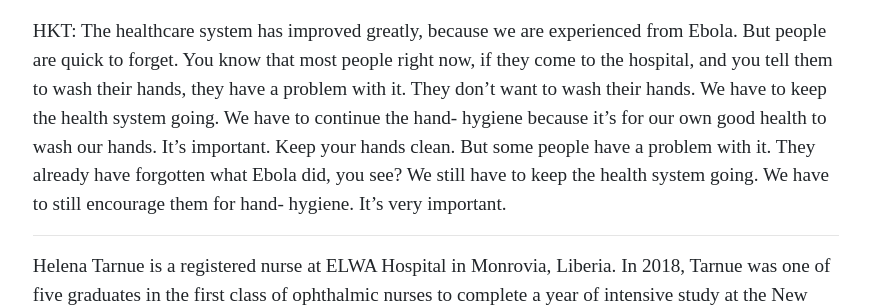
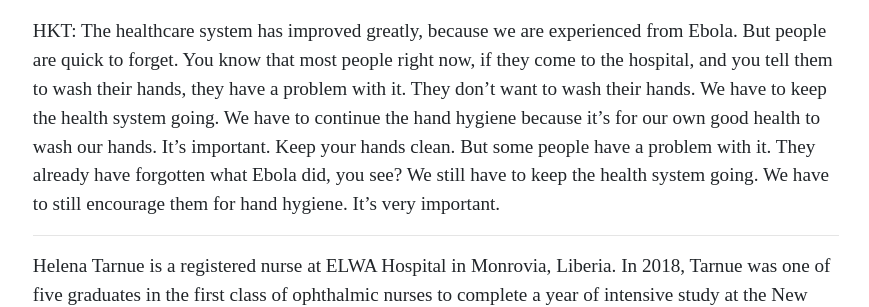
Before and after one commit to elotroalex/frontlines, a Jekyll site: the page built from _ebola/n17.md, in a window 1280 px wide and 900 px high, scrolled down 2627 px. Shown: the part 240-547 px from the top of the window, without its empty margins (204-1073 px from the left). Built offline with Jekyll 4.4.1, drawn with Linux system fonts in a browser that asks for light colours; some web fonts are replaced.

Commit message:
fixed typos

```diff
--- a/_includes/excerpts/n17.md
+++ b/_includes/excerpts/n17.md
@@ -38,4 +38,4 @@ HKT: As ELWA Hospital personnel, we are still doing it. Wash your hands. We take
 Q: Those are lessons that helped change how healthcare is given.
 {: .question}
 
-HKT: The healthcare system has improved greatly, because we are experienced from Ebola. But people are quick to forget. You know that most people right now, if they come to the hospital, and you tell them to wash their hands, they have a problem with it. They don’t want to wash their hands. We have to keep the health system going. We have to continue the hand- hygiene because it’s for our own good health to wash our hands. It’s important. Keep your hands clean. But some people have a problem with it. They already have forgotten what Ebola did, you see? We still have to keep the health system going. We have to still encourage them for hand- hygiene. It’s very important.
+HKT: The healthcare system has improved greatly, because we are experienced from Ebola. But people are quick to forget. You know that most people right now, if they come to the hospital, and you tell them to wash their hands, they have a problem with it. They don’t want to wash their hands. We have to keep the health system going. We have to continue the hand hygiene because it’s for our own good health to wash our hands. It’s important. Keep your hands clean. But some people have a problem with it. They already have forgotten what Ebola did, you see? We still have to keep the health system going. We have to still encourage them for hand hygiene. It’s very important.
```
